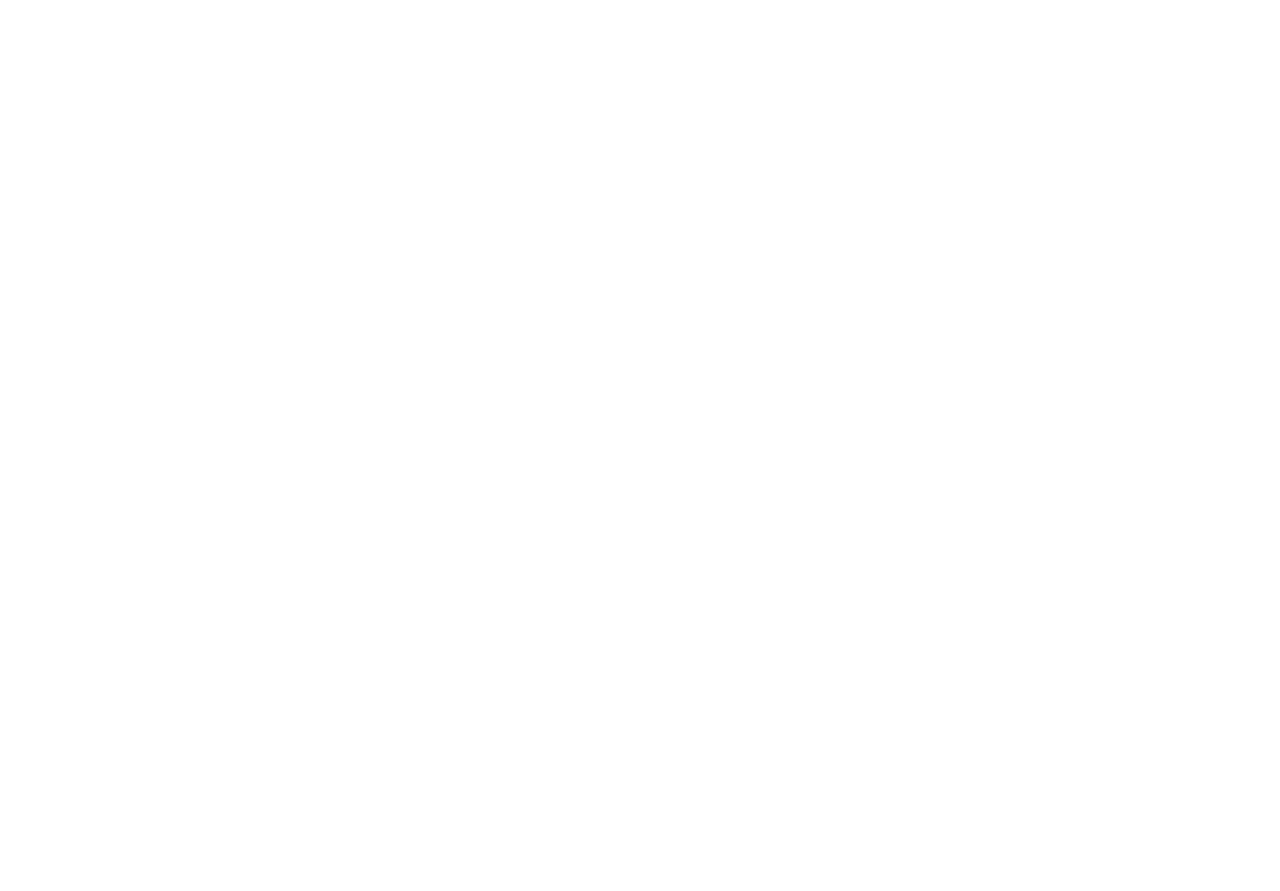
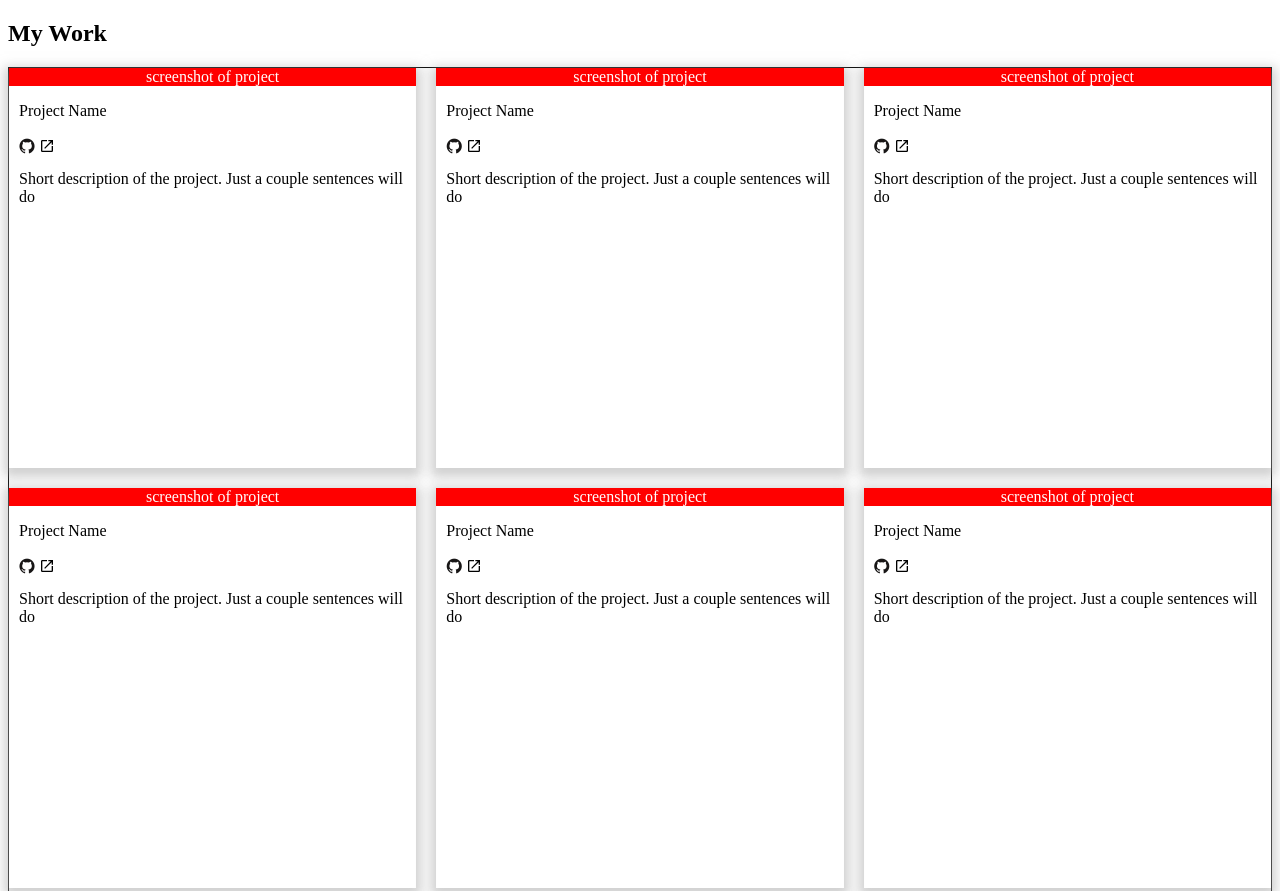
Before and after one commit to Kekwulugo/HomePage, a plain HTML site: page index.html in a window 1280 px wide. Shown: the top 891 px of the page. Before the commit the page ends 800 px from the top, so only its background shows below. Drawn offline with nearby package versions, Linux system fonts and the light colour scheme.

Commit message:
Add reponsive cards

```diff
--- a/index.html
+++ b/index.html
@@ -3,9 +3,82 @@
 <head>
  <meta charset="UTF-8">
  <meta name="viewport" content="width=device-width, initial-scale=1.0">
+ <link rel="stylesheet" href="style.css">
+ <link rel="stylesheet" type='text/css' href="https://cdn.jsdelivr.net/gh/devicons/devicon@latest/devicon.min.css" />
  <title>Home Page</title>
 </head>
 <body>
+ <div class="wrapper">
+  <header></header>
+  <main>
+   <h2>My Work</h2>
+   <div class="card-container">
+
+   <div class="card">
+    <div>
+     screenshot of project
+    </div>
+    <div>
+     <p>Project Name</p>
+            <i class="devicon-github-original colored"></i>
+            <img src="svg/open-in-new.svg" alt="external link icon">
+        <p>Short description of the project. Just a couple sentences will do</p>
+    </div>
+
+   </div>
+   <div class="card">
+    <div>screenshot of project</div>
+    <div>
+     <p>Project Name</p>
+     <i class="devicon-github-original colored"></i>
+     <img src="svg/open-in-new.svg" alt="external link icon">
+     <p>Short description of the project. Just a couple sentences will do</p>
+    </div>
+   </div>
+   <div class="card">
+    <div>screenshot of project</div>
+    <div>
+     <p>Project Name</p>
+     <i class="devicon-github-original colored"></i>
+     <img src="svg/open-in-new.svg" alt="external link icon">
+     <p>Short description of the project. Just a couple sentences will do</p>
+    </div>
+   </div>
+   <div class="card">
+    <div>screenshot of project</div>
+    <div>
+     <p>Project Name</p>
+     <i class="devicon-github-original colored"></i>
+     <img src="svg/open-in-new.svg" alt="external link icon">
+     <p>Short description of the project. Just a couple sentences will do</p>
+    </div>
+   </div>
+   <div class="card">
+    <div>screenshot of project</div>
+    <div>
+     <p>Project Name</p>
+     <i class="devicon-github-original colored"></i>
+     <img src="svg/open-in-new.svg" alt="external link icon">
+     <p>Short description of the project. Just a couple sentences will do</p>
+    </div>
+   </div>
+   <div class="card">
+    <div>screenshot of project</div>
+    <div>
+     <p>Project Name</p>
+     <i class="devicon-github-original colored"></i>
+     <img src="svg/open-in-new.svg" alt="external link icon">
+     <p>Short description of the project. Just a couple sentences will do</p>
+    </div>
+   </div>
+   </div>
+
+
+
+  </main>
+  <footer>
+  </footer>
+ </div>
 
 </body>
 </html>
--- a/style.css
+++ b/style.css
@@ -0,0 +1,42 @@
+.card-container{
+ display: grid;
+ grid-template-columns: repeat(3, 1fr);
+ grid-template-rows: repeat(3, 1fr);
+ gap: 20px;
+ margin: auto;
+ border: 1px solid black;
+
+}
+
+.card-container>h2{
+ margin: auto;
+}
+
+.card{
+ height: 400px;
+ box-shadow: 0px 4px 11px 5px rgba(171, 171, 171, 0.56);
+
+}
+
+
+.card div:nth-child(1) {
+ background-color: red;
+ color: white;
+ text-align: center;
+}
+
+.card div:nth-child(2){
+ background-color: white;
+ margin: 10px;
+}
+
+img[src*=".svg"]{
+ height: 1rem;
+ vertical-align: middle;
+
+}
+
+i{
+ font-size: 1rem;
+ vertical-align: middle;
+}
```
Also changed, not shown: img/pexels-anna-shvets-3746226.jpg (added), svg/open-in-new.svg (added).
